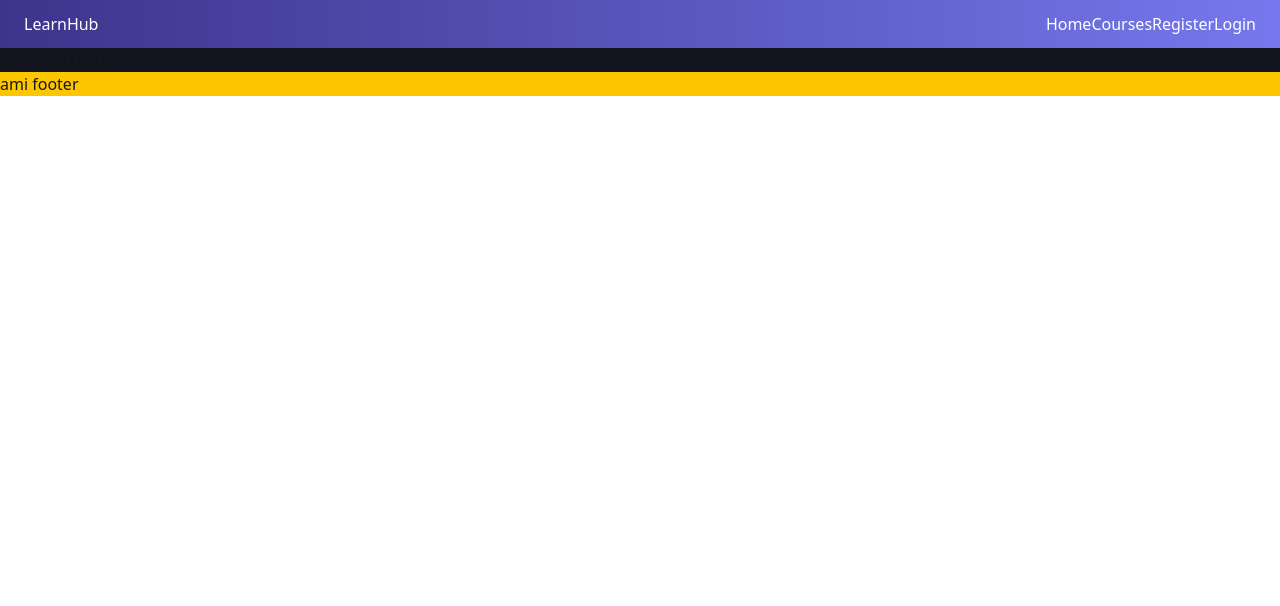
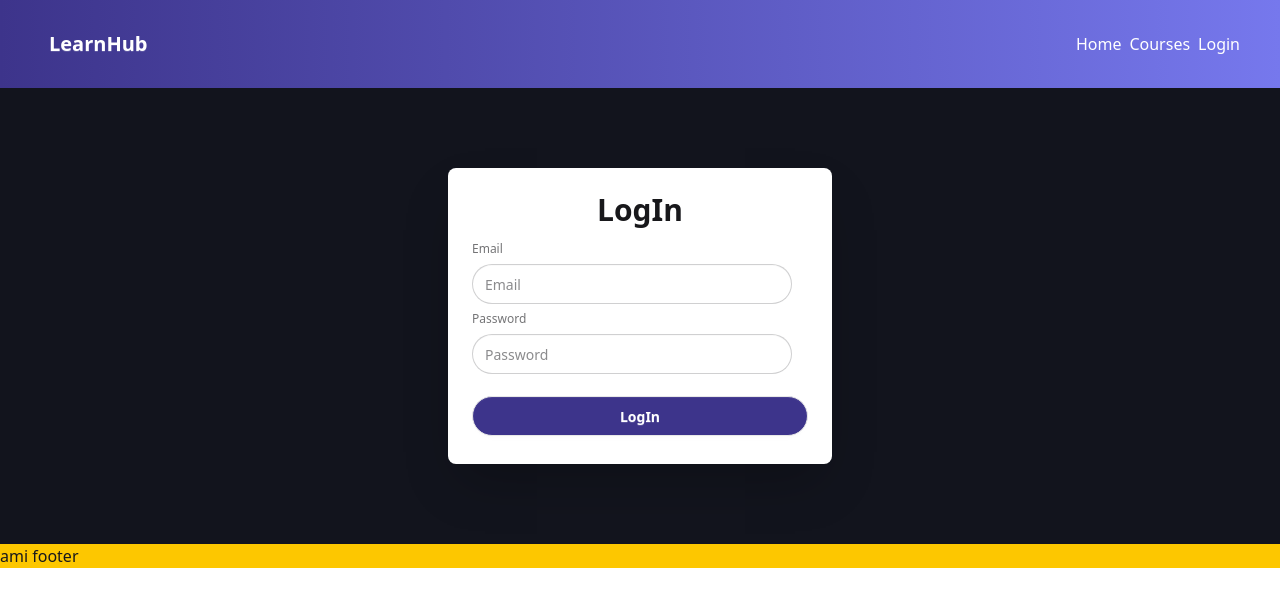
Before and after one commit to MamunReza25/assaimment-10-client-side, a React (Vite) app: page /loginpage in a window 1280 px wide. Shown: the top 606 px of the page. Built offline with nearby package versions, Linux system fonts and the light colour scheme; no server answers.

Commit message:
added a register and signIn complite

```diff
--- a/package.json
+++ b/package.json
@@ -15,6 +15,7 @@
     "react": "^19.1.1",
     "react-dom": "^19.1.1",
     "react-router": "^7.9.5",
+    "react-toastify": "^11.0.5",
     "tailwindcss": "^4.1.17"
   },
   "devDependencies": {
--- a/src/Components/Navbar.jsx
+++ b/src/Components/Navbar.jsx
@@ -1,20 +1,60 @@
-import React from 'react';
+import React, { use } from 'react';
 import { NavLink } from 'react-router';
+import { AuthContext } from '../ContextApi/AuthContext';
 
 const Navbar = () => {
+    const { user } = use(AuthContext);
     return (
         <div>
             <header className='w-full bg-gradient-to-r from-primary to-secondary text-white px-6 py-3 flex justify-between items-center'>
-                <h1>LearnHub</h1>
-                <nav>
-                    <NavLink to={'/'}>Home</NavLink>
-                    <NavLink to={'/course'}>Courses</NavLink>
-                    <NavLink to={'/register'}>Register</NavLink>
-                    <NavLink to={'/loginpage'}>Login</NavLink>
-                </nav>
-            </header>
-        </div>
+                <div className="navbar">
+                    <div className="flex-1">
+                        <a className="btn btn-ghost text-xl">LearnHub</a>
+                    </div>
+                    <div className="flex gap-2">
+                        {/* <input type="text" placeholder="Search" className="input input-bordered w-24 md:w-auto" /> */}
+                        <NavLink to={'/'}>Home</NavLink>
+                        <NavLink to={'/course'}>Courses</NavLink>
+                        {!user && <NavLink to="/loginpage">Login</NavLink>}
+                        <div>
+                            {user && (<div className="dropdown dropdown-end">
+                                <div tabIndex={0} role="button" className="btn btn-ghost btn-circle avatar">
+                                    <div className="w-10 rounded-full">
+                                        <img
+                                            alt="Tailwind CSS Navbar component"
+                                            src="https://img.daisyui.com/images/stock/photo-1534528741775-53994a69daeb.webp" />
+                                    </div>
+                                </div>
+                                <ul
+                                    tabIndex="-1"
+                                    className="menu menu-sm dropdown-content bg-primary rounded-box z-1 mt-3 w-52 p-2 shadow">
+                                    <li>
+                                        <a className="justify-between">
+                                            Profile
+                                            <span className="badge">New</span>
+                                        </a>
+                                    </li>
+                                    <li><a>Settings</a></li>
+                                    <li><a>Logout</a></li>
+                                </ul>
+                            </div>)
+
+                            }
+
+
+
+                        </div>
+                    </div>
+                </div >
+            </header >
+        </div >
+
+
+
+
     );
+
+
 };
 
 export default Navbar;
--- a/src/ContextApi/AuthProvider.jsx
+++ b/src/ContextApi/AuthProvider.jsx
@@ -1,7 +1,7 @@
 
 import React, { useEffect, useState } from 'react';
 import { AuthContext } from './AuthContext';
-import { createUserWithEmailAndPassword, onAuthStateChanged } from 'firebase/auth';
+import { createUserWithEmailAndPassword, onAuthStateChanged, signInWithEmailAndPassword, updateProfile } from 'firebase/auth';
 import { auth } from '../Firebase/Firebase.config';
 
 
@@ -21,6 +21,21 @@ const AuthProvider = ({ children }) => {
 
     };
 
+    // update profile
+    const updateUserProfile = (name, photo) => {
+        setLodding(true);
+        return updateProfile(auth.currentUser, {
+            displayName: name,
+            photoURL: photo
+        });
+    };
+
+    // signIn user
+    const signIn = (email, password) => {
+        // setLodding(true);
+        return signInWithEmailAndPassword(auth, email, password)
+    };
+
     useEffect(() => {
         const unsubscribe = onAuthStateChanged(auth, (currentUser) => {
             setUser(currentUser);
@@ -37,6 +52,8 @@ const AuthProvider = ({ children }) => {
         user,
         loading,
         createWithEmailPassword,
+        updateUserProfile,
+        signIn,
     }
     return (
         <AuthContext value={authInfo}>
--- a/src/Pages/Loginpage.jsx
+++ b/src/Pages/Loginpage.jsx
@@ -1,10 +1,63 @@
-import React from 'react';
+import React, { use } from 'react';
+import { AuthContext } from '../ContextApi/AuthContext';
+import { toast } from 'react-toastify';
+// import { toast } from 'react-toastify';
 
 const Loginpage = () => {
+    const { signIn } = use(AuthContext)
+
+    const handleLogin = (e) => {
+        e.preventDefault();
+        const email = e.target.email.value;
+        const password = e.target.password.value;
+        // Login function
+        signIn(email, password)
+            .then(result => {
+                console.log(result.user)
+                // toast.success("Login Successful!");
+
+            })
+            .catch(error => {
+                console.log(error.message)
+                toast.error(error.message)
+            })
+    }
+
     return (
-        <div>
-            ami login page
+        <div className='card bg-base-100 w-full mx-auto max-w-sm shrink-0 shadow-2xl my-20'>
+            <div className="card-body ">
+                <h1 className="text-3xl font-bold text-center">LogIn</h1>
+                <form onSubmit={handleLogin}>
+                    <fieldset className="fieldset">
+
+
+                        {/* email field */}
+                        <label className="label">Email</label>
+                        <input
+                            type="email"
+                            name="email"
+                            className="input rounded-full focus:border-0 focus:outline-gray-200"
+                            placeholder="Email"
+                        />
+                        {/* password field */}
+                        <label className="label">Password</label>
+                        <input
+                            type="password"
+                            name="password"
+                            className="input rounded-full focus:border-0 focus:outline-gray-200"
+                            placeholder="Password"
+                        />
+
+                        <button className="btn text-white mt-4 rounded-full bg-primary">
+                            LogIn
+                        </button>
+                    </fieldset>
+                </form>
+
+            </div>
+
         </div>
+
     );
 };
 
--- a/src/Pages/Register.jsx
+++ b/src/Pages/Register.jsx
@@ -5,7 +5,7 @@ import { AuthContext } from '../ContextApi/AuthContext';
 
 
 const Register = () => {
-    const { createWithEmailPassword } = use(AuthContext);
+    const { createWithEmailPassword, updateUserProfile } = use(AuthContext);
 
     const handleRegisterSubmit = (e) => {
         e.preventDefault();
@@ -19,6 +19,13 @@ const Register = () => {
         createWithEmailPassword(email, password)
             .then((result) => {
                 console.log(result.user)
+                updateUserProfile(name, photo)
+                    .then(result => {
+
+                    })
+                    .catch(error => {
+                        console.log(`update profile error${error}`)
+                    })
             })
             .catch(error => {
                 console.log(error);
--- a/src/main.jsx
+++ b/src/main.jsx
@@ -6,9 +6,15 @@ import App from './App.jsx'
 import { RouterProvider } from "react-router/dom";
 import { router } from './Routes/Routes.jsx';
 import AuthProvider from './ContextApi/AuthProvider.jsx';
+import { ToastContainer } from 'react-toastify';
 
 createRoot(document.getElementById('root')).render(
   <StrictMode>
-    <AuthProvider> <RouterProvider router={router} /></AuthProvider>
+    <AuthProvider>
+      <RouterProvider router={router} />
+      <ToastContainer />
+
+    </AuthProvider>
+
   </StrictMode>,
 )
```
Also changed, not shown: 2 other files (tests, documents, lock files or other folders).
